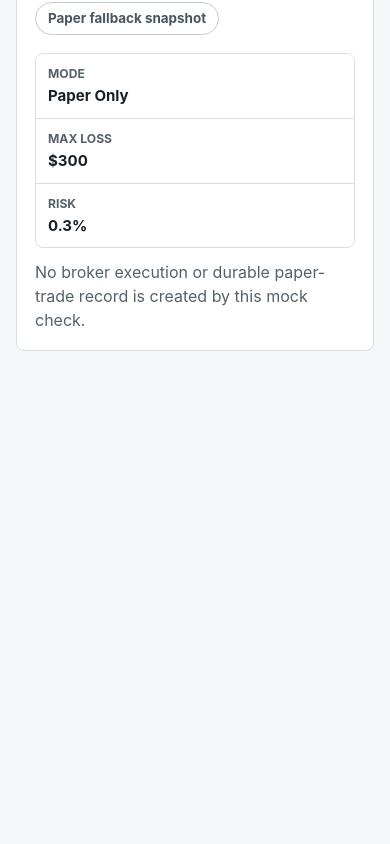
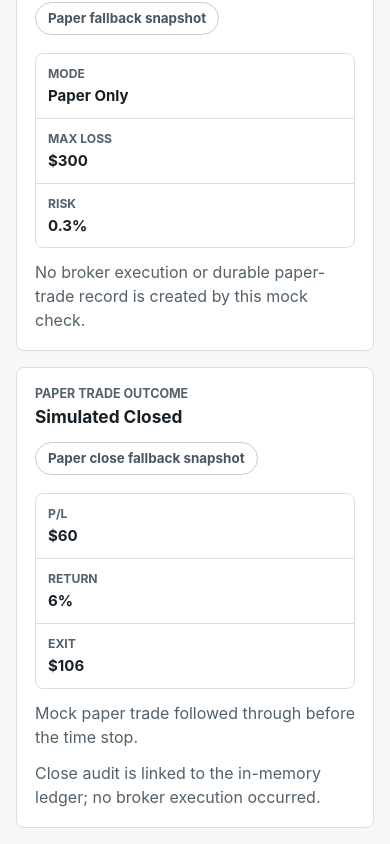
Before and after one commit to jiohjeong19980811-ai/StockMarket, a React (Vite) app in the folder apps/web/: page / in a window 390 px wide. Shown: the part 1861-2705 px from the top of the page. Before the commit the page ends 2228 px from the top, so only its background shows below. Built offline with nearby package versions, Linux system fonts and the light colour scheme; no server answers.

Commit message:
feat: show paper trade close outcome

```diff
--- a/apps/web/src/App.tsx
+++ b/apps/web/src/App.tsx
@@ -82,10 +82,57 @@ interface PaperTradeResponse {
   };
 }
 
+interface PaperTradeCloseResponse {
+  mode: "mock";
+  requiresEnv: boolean;
+  liveTradingEnabled: boolean;
+  providerKeysRequired: string[];
+  notRecommendation: boolean;
+  persistence: {
+    scope: string;
+    durable: boolean;
+    note: string;
+  };
+  closeResult: {
+    status: "accepted" | "rejected";
+    reasonCodes: string[];
+    trade?: {
+      mode: "paper";
+      liveTradingEnabled: false;
+      brokerExecution: false;
+      ticker: string;
+      instrumentType: string;
+      status: "closed";
+      entryPrice: number;
+      exitPrice: number;
+      quantity: number;
+      realizedPnl: number;
+      realizedReturnPct: number;
+      lessons: string[];
+      exitAudit: {
+        auditLogId: string;
+        priceTimestamp: string;
+      };
+    };
+  };
+  persistedInMemory: {
+    recommendations: number;
+    auditLogs: number;
+    paperTrades: number;
+  };
+  ledger?: {
+    status: "closed";
+    exitAuditLogId: string;
+    exitPrice: number;
+    lessonsLearned: string;
+  };
+}
+
 type ApiState = "loading" | "online" | "offline";
 
 const scoringEndpoint = "http://127.0.0.1:4000/scoring/mock-evaluation";
 const paperTradingEndpoint = "http://127.0.0.1:4000/paper-trading/mock-decision";
+const paperTradeCloseEndpoint = "http://127.0.0.1:4000/paper-trading/mock-close-dry-run";
 
 const fallbackScoring: MockScoringResponse = {
   mode: "mock",
@@ -170,6 +217,52 @@ const fallbackPaperTrading: PaperTradeResponse = {
   },
 };
 
+const fallbackPaperClose: PaperTradeCloseResponse = {
+  mode: "mock",
+  requiresEnv: false,
+  liveTradingEnabled: false,
+  providerKeysRequired: [],
+  notRecommendation: true,
+  persistence: {
+    scope: "in_memory",
+    durable: false,
+    note: "Mock paper-trade close dry runs use an in-memory ledger only.",
+  },
+  closeResult: {
+    status: "accepted",
+    reasonCodes: [],
+    trade: {
+      mode: "paper",
+      liveTradingEnabled: false,
+      brokerExecution: false,
+      ticker: "MSFT",
+      instrumentType: "stock",
+      status: "closed",
+      entryPrice: 100,
+      exitPrice: 106,
+      quantity: 10,
+      realizedPnl: 60,
+      realizedReturnPct: 6,
+      lessons: ["Mock paper trade followed through before the time stop."],
+      exitAudit: {
+        auditLogId: "audit_mock_paper_close_1",
+        priceTimestamp: "2026-05-31T20:00:00.000Z",
+      },
+    },
+  },
+  persistedInMemory: {
+    recommendations: 1,
+    auditLogs: 4,
+    paperTrades: 1,
+  },
+  ledger: {
+    status: "closed",
+    exitAuditLogId: "audit_mock_paper_close_1",
+    exitPrice: 106,
+    lessonsLearned: "Mock paper trade followed through before the time stop.",
+  },
+};
+
 const decisionLabels: Record<Decision, string> = {
   watchlist: "Watchlist",
   paper_trade: "Paper Trade",
@@ -189,8 +282,20 @@ const paperTradeStatusLabels: Record<PaperTradeResponse["result"]["status"], str
   rejected: "Blocked",
 };
 
+const paperTradeCloseStatusLabels: Record<
+  PaperTradeCloseResponse["closeResult"]["status"],
+  string
+> = {
+  accepted: "Simulated Closed",
+  rejected: "Close Blocked",
+};
+
 function formatCurrency(value: number): string {
   return `$${Math.round(value).toLocaleString("en-US")}`;
+}
+
+function formatPercent(value: number): string {
+  return `${value.toFixed(2).replace(/\.?0+$/, "")}%`;
 }
 
 function ScoreMeter({ label, value }: { label: string; value: number }) {
@@ -211,15 +316,17 @@ export function App() {
   const [apiState, setApiState] = useState<ApiState>("loading");
   const [scoring, setScoring] = useState<MockScoringResponse>(fallbackScoring);
   const [paperTrading, setPaperTrading] = useState<PaperTradeResponse>(fallbackPaperTrading);
+  const [paperClose, setPaperClose] = useState<PaperTradeCloseResponse>(fallbackPaperClose);
 
   useEffect(() => {
     let active = true;
 
     async function loadDashboardData() {
       try {
-        const [scoringResponse, paperTradingResponse] = await Promise.all([
+        const [scoringResponse, paperTradingResponse, paperCloseResponse] = await Promise.all([
           fetch(scoringEndpoint),
           fetch(paperTradingEndpoint),
+          fetch(paperTradeCloseEndpoint, { method: "POST" }),
         ]);
         if (!scoringResponse.ok) {
           throw new Error(`Scoring API returned ${scoringResponse.status}`);
@@ -227,17 +334,23 @@ export function App() {
         if (!paperTradingResponse.ok) {
           throw new Error(`Paper-trading API returned ${paperTradingResponse.status}`);
         }
+        if (!paperCloseResponse.ok) {
+          throw new Error(`Paper-trade close API returned ${paperCloseResponse.status}`);
+        }
         const scoringBody = (await scoringResponse.json()) as MockScoringResponse;
         const paperTradingBody = (await paperTradingResponse.json()) as PaperTradeResponse;
+        const paperCloseBody = (await paperCloseResponse.json()) as PaperTradeCloseResponse;
         if (active) {
           setScoring(scoringBody);
           setPaperTrading(paperTradingBody);
+          setPaperClose(paperCloseBody);
           setApiState("online");
         }
       } catch {
         if (active) {
           setScoring(fallbackScoring);
           setPaperTrading(fallbackPaperTrading);
+          setPaperClose(fallbackPaperClose);
           setApiState("offline");
         }
       }
@@ -252,6 +365,9 @@ export function App() {
 
   const failedGates = scoring.result.gates.filter((gate) => !gate.passed);
   const paperTrade = paperTrading.result.trade;
+  const paperCloseTrade = paperClose.closeResult.trade;
+  const closeLesson =
+    paperCloseTrade?.lessons[0] ?? paperClose.ledger?.lessonsLearned ?? "Close review is blocked.";
 
   return (
     <main className="app-shell">
@@ -382,6 +498,40 @@ export function App() {
               : "Paper-trade contract review is blocked."}
           </p>
         </article>
+
+        <article className="panel">
+          <div className="panel-heading">
+            <div>
+              <p className="eyebrow">Paper Trade Outcome</p>
+              <h2>{paperTradeCloseStatusLabels[paperClose.closeResult.status]}</h2>
+            </div>
+            <span className="status-pill subtle">
+              {apiState === "offline"
+                ? "Paper close fallback snapshot"
+                : "Paper close API snapshot"}
+            </span>
+          </div>
+          <div className="outcome-strip" aria-label="Paper trade performance summary">
+            <div>
+              <span>P/L</span>
+              <strong>{formatCurrency(paperCloseTrade?.realizedPnl ?? 0)}</strong>
+            </div>
+            <div>
+              <span>Return</span>
+              <strong>{formatPercent(paperCloseTrade?.realizedReturnPct ?? 0)}</strong>
+            </div>
+            <div>
+              <span>Exit</span>
+              <strong>{formatCurrency(paperCloseTrade?.exitPrice ?? 0)}</strong>
+            </div>
+          </div>
+          <p className="panel-copy">{closeLesson}</p>
+          <p className="panel-copy">
+            {paperCloseTrade?.brokerExecution === false
+              ? "Close audit is linked to the in-memory ledger; no broker execution occurred."
+              : "Paper-trade close review is blocked."}
+          </p>
+        </article>
       </section>
     </main>
   );
--- a/apps/web/src/styles.css
+++ b/apps/web/src/styles.css
@@ -165,7 +165,8 @@ h2 {
 }
 
 .policy-strip,
-.trade-strip {
+.trade-strip,
+.outcome-strip {
   border: 1px solid #d8e0e4;
   border-radius: 8px;
   display: grid;
@@ -176,19 +177,22 @@ h2 {
 }
 
 .policy-strip div,
-.trade-strip div {
+.trade-strip div,
+.outcome-strip div {
   border-right: 1px solid #d8e0e4;
   min-width: 0;
   padding: 12px;
 }
 
 .policy-strip div:last-child,
-.trade-strip div:last-child {
+.trade-strip div:last-child,
+.outcome-strip div:last-child {
   border-right: 0;
 }
 
 .policy-strip span,
-.trade-strip span {
+.trade-strip span,
+.outcome-strip span {
   color: #53616b;
   display: block;
   font-size: 0.76rem;
@@ -198,7 +202,8 @@ h2 {
 }
 
 .policy-strip strong,
-.trade-strip strong {
+.trade-strip strong,
+.outcome-strip strong {
   color: #172026;
   display: block;
   font-size: 0.94rem;
@@ -287,24 +292,29 @@ h2 {
   .dashboard-grid,
   .kpi-row,
   .policy-strip,
-  .trade-strip {
+  .trade-strip,
+  .outcome-strip {
     grid-template-columns: 1fr;
   }
 
   .policy-strip div,
   .policy-strip div:last-child,
   .trade-strip div,
-  .trade-strip div:last-child {
+  .trade-strip div:last-child,
+  .outcome-strip div,
+  .outcome-strip div:last-child {
     border-right: 0;
   }
 
   .policy-strip div,
-  .trade-strip div {
+  .trade-strip div,
+  .outcome-strip div {
     border-bottom: 1px solid #d8e0e4;
   }
 
   .policy-strip div:last-child,
-  .trade-strip div:last-child {
+  .trade-strip div:last-child,
+  .outcome-strip div:last-child {
     border-bottom: 0;
   }
 
```
Also changed, not shown: 7 other files (tests, documents, lock files or other folders).
